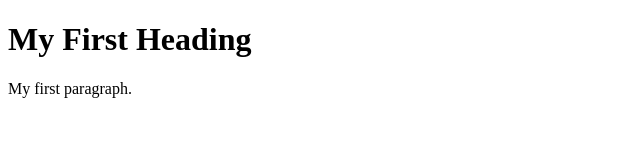
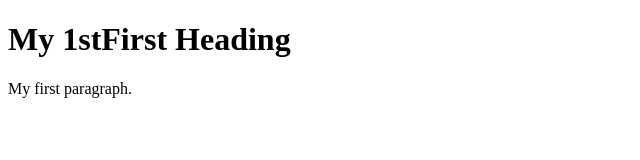
Before and after one commit to fahadnaveed-transcure/fnpublicgit, a plain HTML site: page index.html in a window 1280 px wide. Shown: the whole page, without its empty margins (0-640 px from the left). Drawn offline with Linux system fonts and the light colour scheme.

Commit message:
firstcommit

```diff
--- a/index.html
+++ b/index.html
@@ -2,7 +2,7 @@
 <html>
 <body>
 
-<h1>My First Heading</h1>
+<h1>My 1stFirst Heading</h1>
 <p>My first paragraph.</p>
 
 </body>
```
